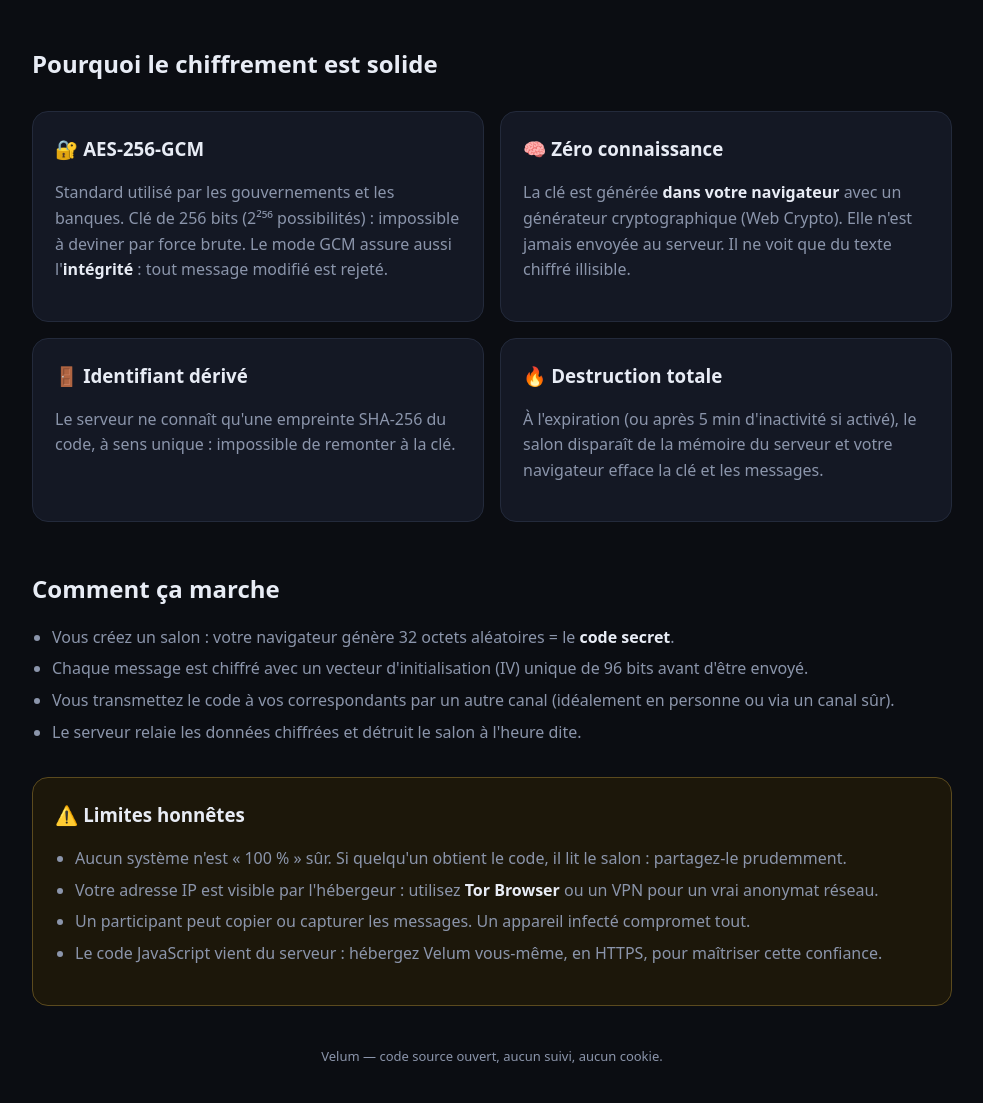
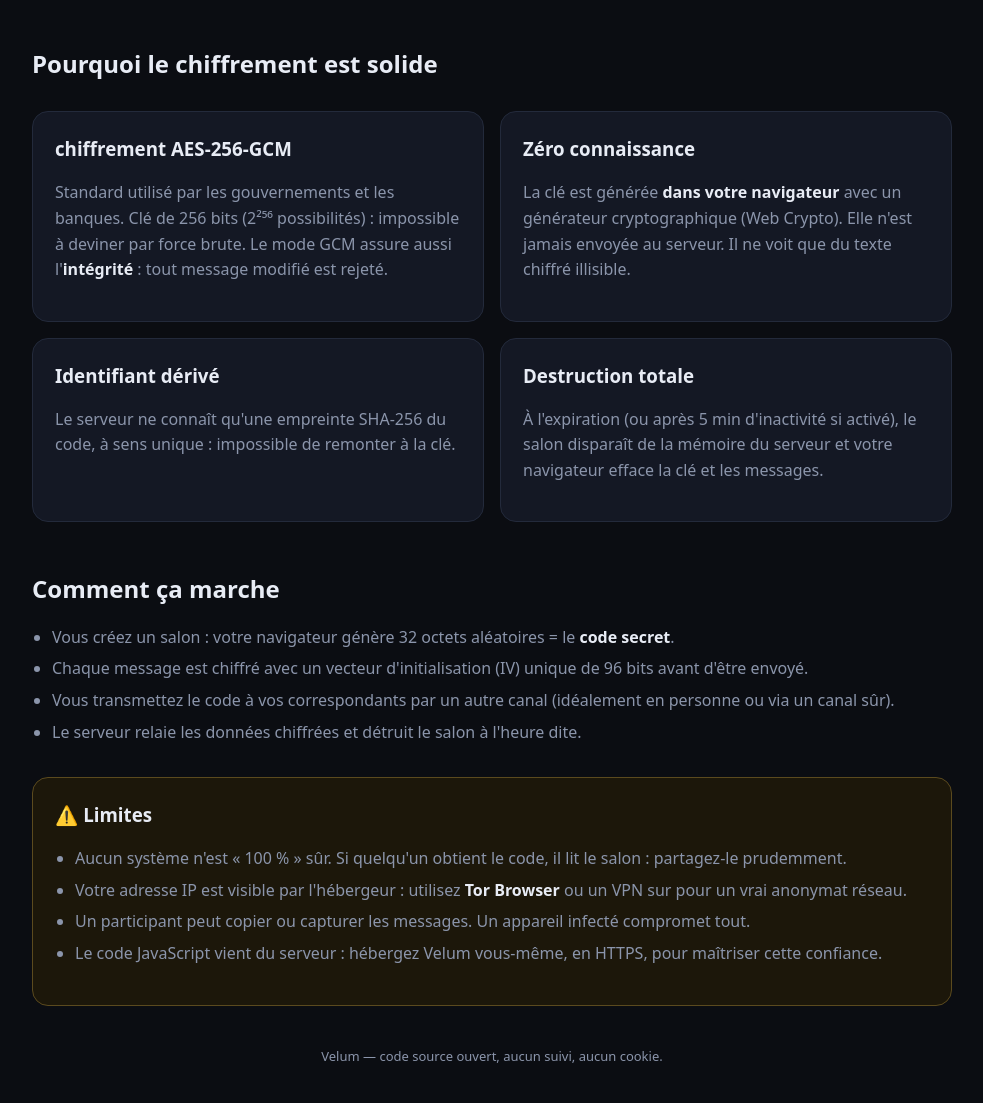
Before and after one commit to justinappeltants-star/Velum-project-version-2, a plain HTML site: page index.html in a window 1280 px wide. Shown: the part 802-1905 px from the top of the page, without its empty margins (148-1131 px from the left). Drawn offline with Linux system fonts and the light colour scheme.

Commit message:
Update index.html

```diff
--- a/index.html
+++ b/index.html
@@ -48,7 +48,7 @@ footer{color:var(--mut);font-size:13px;padding:40px 0;text-align:center}
   <select id="ttl"><option value="900">15 minutes</option><option value="1800">30 minutes</option><option value="3600" selected>1 heure</option><option value="10800">3 heures</option><option value="86400">24 heures</option><option value="259200">72 heures</option><option value="604800">7 jours</option></select>
   <div class="chk"><input type="checkbox" id="idle"><label for="idle" style="margin:0">Détruire automatiquement le salon après <b>5 minutes d'inactivité</b> (aucun message envoyé)</label></div>
   <button class="full" id="create">Créer le salon</button></div>
- <div class="card"><h3>🔑 Rejoindre un salon</h3>
+ <div class="card"><h3>Rejoindre un salon</h3>
   <label for="code">Code secret ou lien d'invitation</label>
   <input id="code" placeholder="Collez le code (43 caractères)" autocomplete="off" spellcheck="false">
   <button class="full" id="join">Rejoindre</button>
@@ -60,10 +60,10 @@ footer{color:var(--mut);font-size:13px;padding:40px 0;text-align:center}
 
 <h2>Pourquoi le chiffrement est solide</h2>
 <div class="grid">
- <div class="card"><h3>🔐 AES-256-GCM</h3><p>Standard utilisé par les gouvernements et les banques. Clé de 256 bits (2²⁵⁶ possibilités) : impossible à deviner par force brute. Le mode GCM assure aussi l'<b>intégrité</b> : tout message modifié est rejeté.</p></div>
- <div class="card"><h3>🧠 Zéro connaissance</h3><p>La clé est générée <b>dans votre navigateur</b> avec un générateur cryptographique (Web Crypto). Elle n'est jamais envoyée au serveur. Il ne voit que du texte chiffré illisible.</p></div>
- <div class="card"><h3>🚪 Identifiant dérivé</h3><p>Le serveur ne connaît qu'une empreinte SHA-256 du code, à sens unique : impossible de remonter à la clé.</p></div>
- <div class="card"><h3>🔥 Destruction totale</h3><p>À l'expiration (ou après 5 min d'inactivité si activé), le salon disparaît de la mémoire du serveur et votre navigateur efface la clé et les messages.</p></div>
+ <div class="card"><h3>chiffrement AES-256-GCM</h3><p>Standard utilisé par les gouvernements et les banques. Clé de 256 bits (2²⁵⁶ possibilités) : impossible à deviner par force brute. Le mode GCM assure aussi l'<b>intégrité</b> : tout message modifié est rejeté.</p></div>
+ <div class="card"><h3>Zéro connaissance</h3><p>La clé est générée <b>dans votre navigateur</b> avec un générateur cryptographique (Web Crypto). Elle n'est jamais envoyée au serveur. Il ne voit que du texte chiffré illisible.</p></div>
+ <div class="card"><h3>Identifiant dérivé</h3><p>Le serveur ne connaît qu'une empreinte SHA-256 du code, à sens unique : impossible de remonter à la clé.</p></div>
+ <div class="card"><h3>Destruction totale</h3><p>À l'expiration (ou après 5 min d'inactivité si activé), le salon disparaît de la mémoire du serveur et votre navigateur efface la clé et les messages.</p></div>
 </div>
 
 <h2>Comment ça marche</h2>
@@ -74,9 +74,9 @@ footer{color:var(--mut);font-size:13px;padding:40px 0;text-align:center}
 <li>Le serveur relaie les données chiffrées et détruit le salon à l'heure dite.</li>
 </ul>
 
-<div class="card warn" style="margin-top:32px"><h3>⚠️ Limites honnêtes</h3>
+<div class="card warn" style="margin-top:32px"><h3>⚠️ Limites </h3>
 <ul><li>Aucun système n'est « 100 % » sûr. Si quelqu'un obtient le code, il lit le salon : partagez-le prudemment.</li>
-<li>Votre adresse IP est visible par l'hébergeur : utilisez <b>Tor Browser</b> ou un VPN pour un vrai anonymat réseau.</li>
+<li>Votre adresse IP est visible par l'hébergeur : utilisez <b>Tor Browser</b> ou un VPN sur pour un vrai anonymat réseau.</li>
 <li>Un participant peut copier ou capturer les messages. Un appareil infecté compromet tout.</li>
 <li>Le code JavaScript vient du serveur : hébergez Velum vous-même, en HTTPS, pour maîtriser cette confiance.</li></ul></div>
 <footer>Velum — code source ouvert, aucun suivi, aucun cookie.</footer>
```
